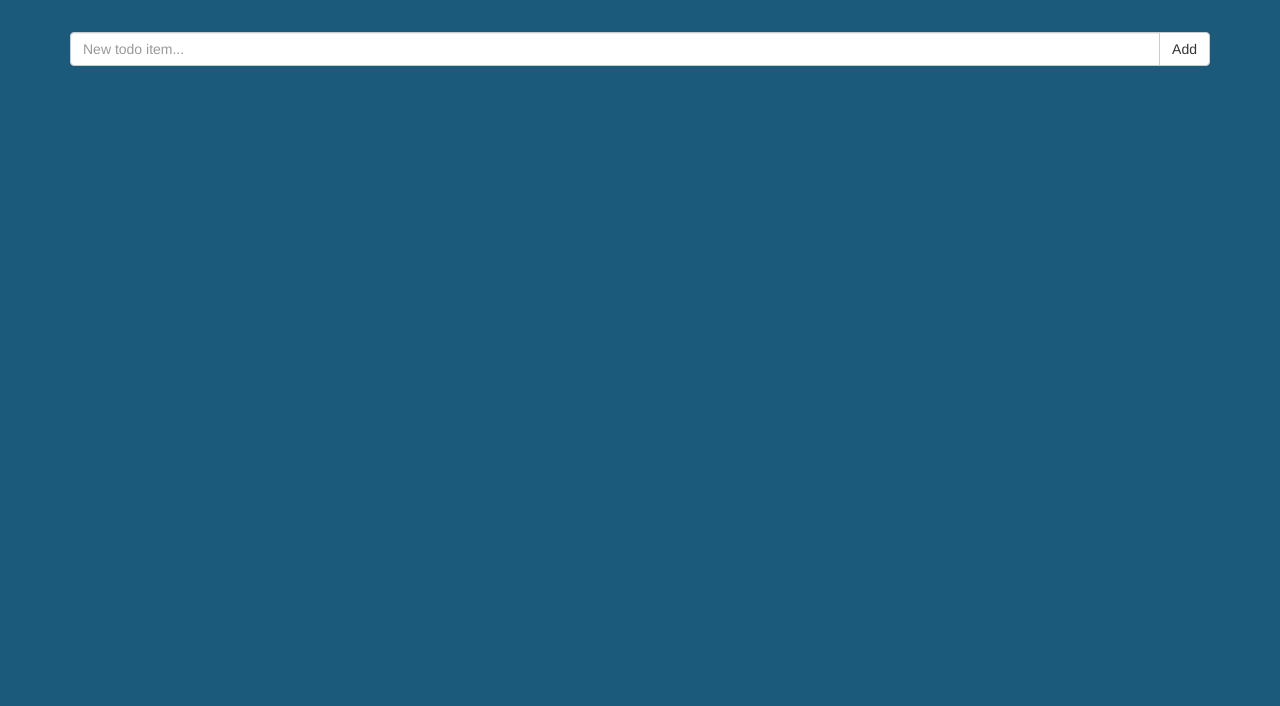
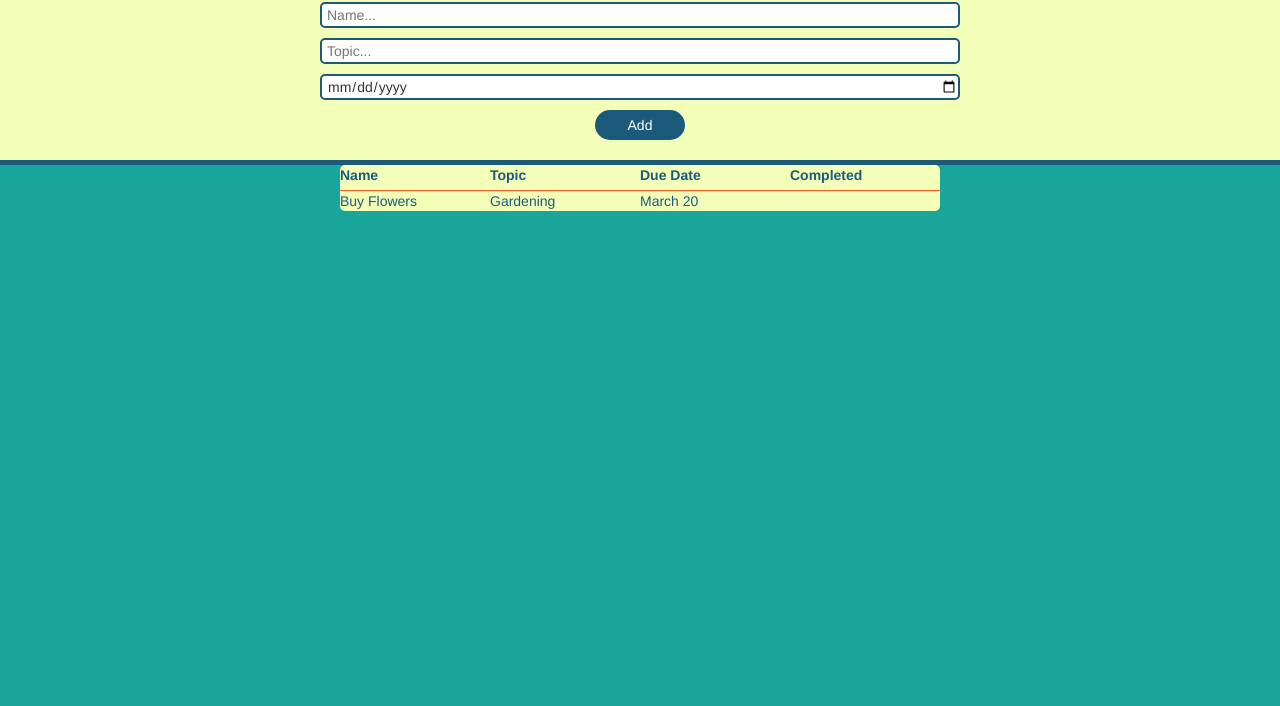
Before and after one commit to mjvalade/flock-ex, a plain HTML site: page prob1/index.html in a window 1280 px wide. Shown: the part 94-800 px from the top of the page. Drawn offline with nearby package versions, Linux system fonts and the light colour scheme.

Commit message:
refactor WIP

```diff
--- a/prob1/index.html
+++ b/prob1/index.html
@@ -3,29 +3,67 @@
   <head>
     <meta charset="utf-8">
     <meta name="viewport" content="width=device-width, initial-scale=1">
-    <title>ToDo List</title>
+    <title>Get It Done</title>
     <link rel="stylesheet" type="text/css" href="styles.css">
+    <link href="https://fonts.googleapis.com/css?family=Didact+Gothic" rel="stylesheet">
+    <link href="https://fonts.googleapis.com/css?family=Arimo:400,700" rel="stylesheet">
     <link rel="stylesheet" href="https://maxcdn.bootstrapcdn.com/bootstrap/3.3.7/css/bootstrap.min.css" integrity="sha384-BVYiiSIFeK1dGmJRAkycuHAHRg32OmUcww7on3RYdg4Va+PmSTsz/K68vbdEjh4u" crossorigin="anonymous">
     <script src="jquery.js"></script>
     <script src="https://maxcdn.bootstrapcdn.com/bootstrap/3.3.7/js/bootstrap.min.js" integrity="sha384-Tc5IQib027qvyjSMfHjOMaLkfuWVxZxUPnCJA7l2mCWNIpG9mGCD8wGNIcPD7Txa" crossorigin="anonymous"></script>
   </head>
   <body class="body-style">
-    <div class="container">
+    <section class="top-header">
       <header>
-        <h1 class="header-style">ToDo List</h1>
+        <h1 class="header-style">Get It Done</h1>
       </header>
-        <div class="input-group input-field">
-          <input type="text" class="form-control input-todo" id="todo-field" placeholder="New todo item...">
-          <span class="input-group-btn">
-            <button class="btn btn-default submit" type="button">Add</button>
-          </span>
-        </div>
 
-      <ul class="list-group table">
-        <!-- todo table rows appended here -->
-      </ul>
+      <form class="input-form">
+        <input type="text" class="input-todo" id="name-field" placeholder="Name...">
+        <input type="text" class="input-todo" id="topic-field" placeholder="Topic...">
+        <input type="date" class="input-todo" id="date-field" placeholder="Due Date...">
+        <button class="submit-button" type="submit">Add</button>
+      </form>
+    </section>
 
-    </div>
+    <table class="table-style">
+      <thead>
+        <tr>
+          <th class="table-headers">Name</th>
+          <th class="table-headers">Topic</th>
+          <th class="table-headers">Due Date</th>
+          <th class="table-headers">Completed</th>
+        </tr>
+      </thead>
+      <tbody>
+        <tr>
+          <td class="todo-items">Buy Flowers</td>
+          <td class="todo-items">Gardening</td>
+          <td class="todo-items">March 20</td>
+          <td class="todo-items"></td>
+        </tr>
+      </tbody>
+    </table>
+
+    <!-- <ul class="list-group table">
+      <li class="todo-card">
+        <h1 class="todo-name">Buy flowers</h1>
+        <section class="todo-details">
+          <p class="todo-other">Gardening</p>
+          <p class="todo-other">March 20</p>
+        </section>
+          <button class="completed-button" type="submit">Completed</button>
+      </li>
+
+      <li class="todo-card">
+        <section class="todo-title">
+          <h1 class="todo-name">Plan meals for the week</h1>
+          <input type="checkbox" class="completed">
+        </section>
+        <p class="todo-topic">Gardening</p>
+        <p class="todo-date">March 20</p>
+      </li>
+
+    </ul> -->
 
     <script src="scripts.js"></script>
   </body>
--- a/prob1/scripts.js
+++ b/prob1/scripts.js
@@ -1,18 +1,41 @@
-let todoInput = $('#todo-field');
-let submitButton = $('.submit');
+let $todoInput = document.querySelector('#todo-field');
+let $submitButton = document.querySelector('.submit');
+// let todoArray = [
+//   {},
+//   {},
+//   {},
+//   {},
+//   {},
+// ];
 
+// function todoTemplate(todo) {
+//   return "<li class='list-group-item'>" +
+//   "<div class='display-title-field'>" + todo + "</div>" +
+//   "</li>";
+// }
+//
+// function clearInputs(){
+//   $('#todo-field').val('');
+// }
+
+function Todo(name, topic, date, completed){
+  this.name = name;
+  this.topic = topic;
+  this.date = date;
+  this.completed = false;
+}
 
 function saveTodo() {
-  let todo = todoInput.value;
+  // grab each input item
+
+  // save to object
+  // push object into array
+  // call function to render array to page
+  let todo = $todoInput.value;
   $('.list-group').append(todoTemplate(todo));
 }
 
-$(submitButton).on('click', function () {
-  return saveTodo();
-  });
-
-function todoTemplate(todo) {
-  return "<li class='list-group-item'>" +
-  "<div class='display-title-field'>" + todo + "</div>" +
-  "</li>";
-}
+// $($submitButton).on('click', function () {
+//   saveTodo();
+//   clearInputs();
+// });
--- a/prob1/styles.css
+++ b/prob1/styles.css
@@ -1,28 +1,138 @@
+/*http://colorhunt.co/c/64640*/
+
 .body-style {
-  background-color: #1B5A7A;
+  background-color: #1AA59A;
+  font-family: 'Arimo', sans-serif;
+}
+
+.top-header {
+  background: #F3FFB9;
+  border-bottom: 5px solid #1B5A7A;
+  padding-bottom: 20px;
 }
 
 header {
   display: flex;
   text-align: center;
+  font-family: 'Didact Gothic', sans-serif;
 }
 
 .header-style {
-  color: #A6ED8E;
+  color: #1B5A7A;
   font-size: 60px;
+  font-family: 'Didact Gothic', sans-serif;
+  font-weight: bold;
+  margin-top: 0;
 }
 
-.input-field {
-  margin-top: 40px;
-  margin-bottom: 20px;
+.input-form {
+  display: flex;
+  flex-direction: column;
+  align-items: center;
+  margin-top: 30px;
 }
 
-.input-group {
-  display: flex;
-  justify-content: center;
-  /*width: 75%;*/
+.input-todo {
+  border: 2px solid #1B5A7A;
+  border-radius: 5px;
+  margin-bottom: 10px;
+  padding-left: 5px;
+  width: 50%;
 }
 
+.submit-button {
+  background: #1B5A7A;
+  border: none;
+  border-radius: 20px;
+  color: white;
+  font-size: 1em;
+  height: 30px;
+  width: 90px;
+}
+
+.submit-button:hover {
+  background: white;
+  border: 2px solid #1B5A7A;
+  color: #1B5A7A;
+}
+
+.table-style {
+  /*display: flex;*/
+  background-color: #F3FFB9;
+  border-radius: 5px;
+  margin: auto;
+  padding: 15px;
+}
+
+.table-headers {
+  border-bottom: 1px solid #FF5722;
+  color: #1B5A7A;
+  margin-left: 20px;
+  padding-bottom: 5px;
+  width: 150px;
+}
+
+tbody {
+  /*display: flex;*/
+}
+
+.todo-items {
+  color: #1B5A7A;
+
+}
+
+/*Todo Cards*/
+/*
 .table {
-  margin-top: 100px;
+  display: flex;
+  flex-wrap: wrap;
+  justify-content: space-around;
+  margin: 30px 50px 0 0;
 }
+
+.todo-card {
+  background-color: #F3FFB9;
+  border-radius: 5px;
+  box-shadow: 2px 2px 2px 1px rgba(0, 0, 0, 0.2);
+  display: flex;
+  flex-direction: column;
+  height: 200px;
+  width: 350px;
+  padding: 15px;
+  margin-bottom: 40px;
+}
+
+.todo-card:hover {
+  box-shadow: 0 14px 28px rgba(0,0,0,0.25), 0 10px 10px rgba(0,0,0,0.22);
+}
+
+.todo-name {
+  margin-top: 0;
+}
+
+.todo-other {
+  font-size: 20px;
+}
+
+.todo-details {
+  display: flex;
+  flex-direction: row;
+  justify-content: space-around;
+
+}
+
+.completed-button {
+  background: #1B5A7A;
+  border: none;
+  border-radius: 20px;
+  color: white;
+  font-size: 1em;
+  height: 30px;
+  width: 90px;
+}
+
+.completed-button:hover {
+  background: white;
+  border: 2px solid #1B5A7A;
+  color: #1B5A7A;
+}*/
--- a/prob3/calc.js
+++ b/prob3/calc.js
@@ -4,7 +4,7 @@ function Calculator(a, b) {
 }
 
 Calculator.prototype.add = function(){
-  return (this.a + this.b);
+  return total = parseInt(this.a + this.b);
 };
 
 Calculator.prototype.subtract = function(){
```
